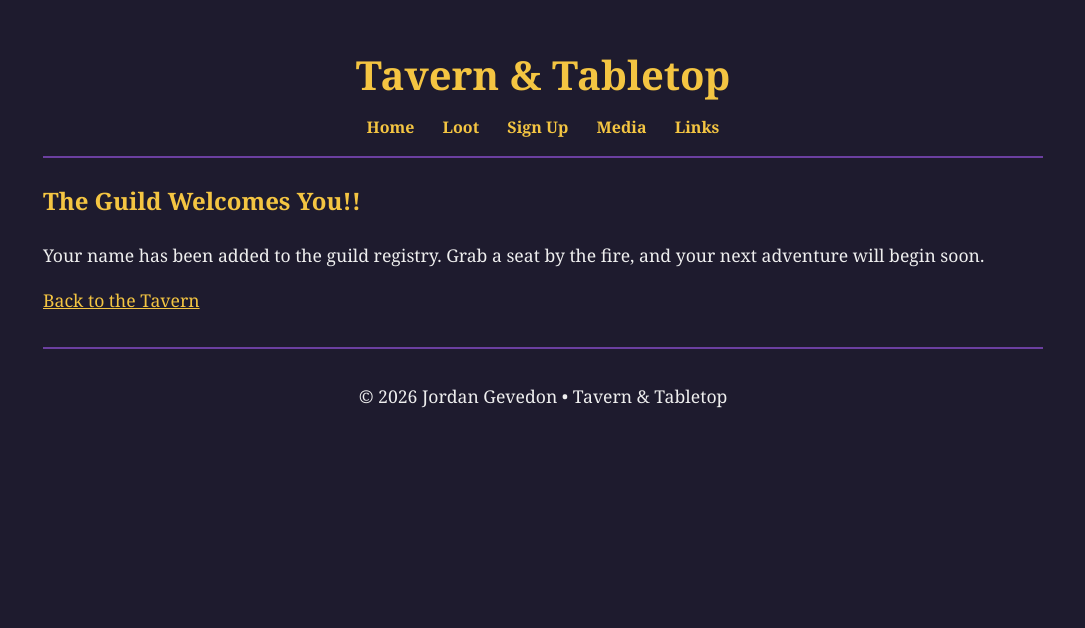
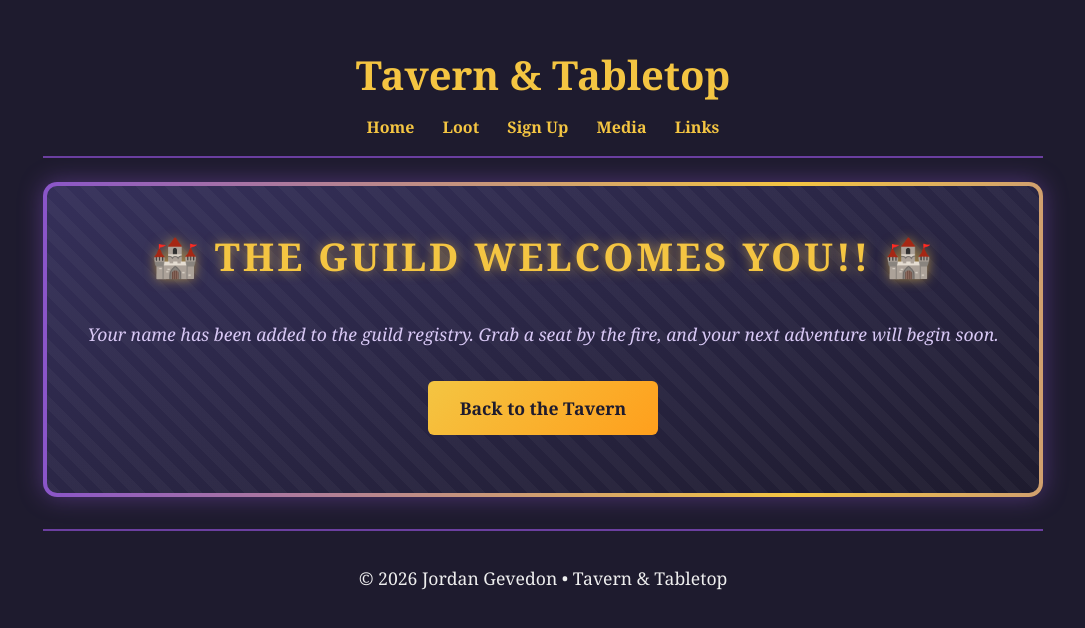
Before and after one commit to JordoGev/tavern-tabletop, a plain HTML site: page welcome.html in a window 1280 px wide. Shown: the whole page, without its empty margins (97-1182 px from the left). Drawn offline with Linux system fonts and the light colour scheme.

```diff
--- a/css/styles.css
+++ b/css/styles.css
@@ -470,7 +470,8 @@ video {
   #treasure-hoard td.legendary,
   #adventurers-map,
   #adventurers-map::before,
-  #adventurers-map::after {
+  #adventurers-map::after,
+  #welcome {
     animation: none;
   }
 
@@ -792,6 +793,63 @@ video {
   font-size: 0.9rem;
 }
 
+/* ---------- Welcome page (welcome.html) ---------- */
+#welcome {
+  position: relative;
+  text-align: center;
+  border: 4px solid transparent;
+  border-radius: 14px;
+  padding: 2.5rem 2rem;
+  background:
+    repeating-linear-gradient(45deg,
+      rgba(255, 255, 255, 0.03) 0 10px,
+      transparent 10px 20px) padding-box,
+    linear-gradient(160deg, #35305a, #1e1b2e) padding-box,
+    linear-gradient(90deg, #f4c542, #8a55c9, #f4c542, #8a55c9, #f4c542) border-box;
+  background-size: auto, auto, 300% 100%;
+  box-shadow: 0 0 25px rgba(138, 85, 201, 0.45);
+  animation: borderShift 8s linear infinite;
+}
+
+#welcome h2 {
+  font-size: 2.4rem;
+  margin-top: 0;
+  letter-spacing: 3px;
+  text-transform: uppercase;
+  text-shadow: 0 0 12px rgba(244, 197, 66, 0.6);
+}
+
+#welcome h2::before {
+  content: "🏰 ";
+}
+
+#welcome h2::after {
+  content: " 🏰";
+}
+
+#welcome p {
+  color: #d8c8f5;
+  font-style: italic;
+}
+
+.welcome-btn {
+  display: inline-block;
+  margin-top: 1rem;
+  padding: 0.8rem 2rem;
+  font-style: normal;
+  font-weight: bold;
+  text-decoration: none;
+  color: #1e1b2e;
+  background: linear-gradient(135deg, #f4c542, #ff9f1c);
+  border-radius: 6px;
+  transition: transform 0.2s, box-shadow 0.2s;
+}
+
+.welcome-btn:hover {
+  transform: scale(1.1) rotate(-3deg);
+  box-shadow: 0 0 18px rgba(244, 197, 66, 0.8);
+}
+
 /* ---------- Mobile styles ---------- */
 @media (max-width: 600px) {
   body {
@@ -894,4 +952,13 @@ video {
   .link-icon {
     font-size: 1.5rem;
   }
+
+  #welcome {
+    padding: 1.5rem 1rem;
+  }
+
+  #welcome h2 {
+    font-size: 1.5rem;
+    letter-spacing: 1px;
+  }
 }
```
